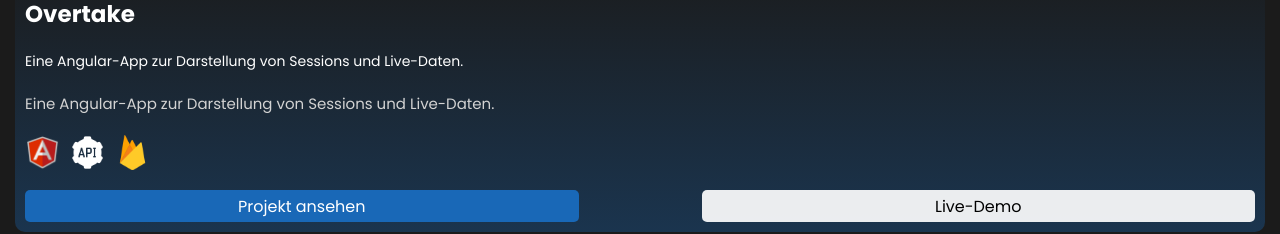
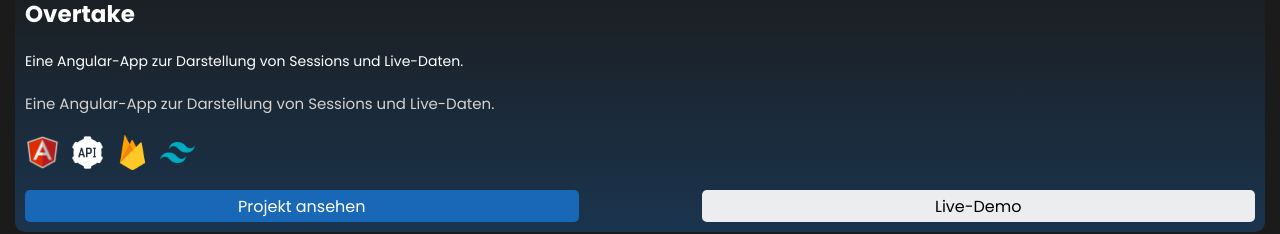
Before and after one commit to twenty2industries/bostech, an Angular app: page / in a window 1280 px wide. Shown: the part 1560-1794 px from the top of the page. Built offline with nearby package versions, Linux system fonts and the light colour scheme.

Commit message:
Add Tailwind icon to projects section
Added tailwindDefault.png to assets and updated the projects-section component to include Tailwind in the technology list for a project.

```diff
--- a/src/app/components/projects-section/projects-section.component.ts
+++ b/src/app/components/projects-section/projects-section.component.ts
@@ -51,6 +51,10 @@ export class ProjectsSectionComponent {
           icon: 'assets/img/sections/icons/firebaseDefault.png',
           name: 'FireBase',
         },
+                {
+          icon: 'assets/img/sections/icons/tailwindDefault.png',
+          name: 'Tailwind',
+        },
       ],
       projectUrl: 'https://overtakef1.netlify.app/',
     },
```
Also changed, not shown: public/assets/img/sections/icons/tailwindDefault.png (added).
